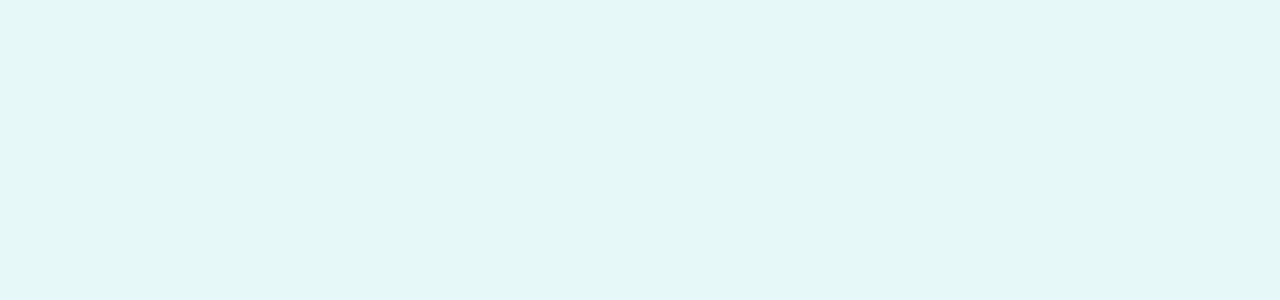
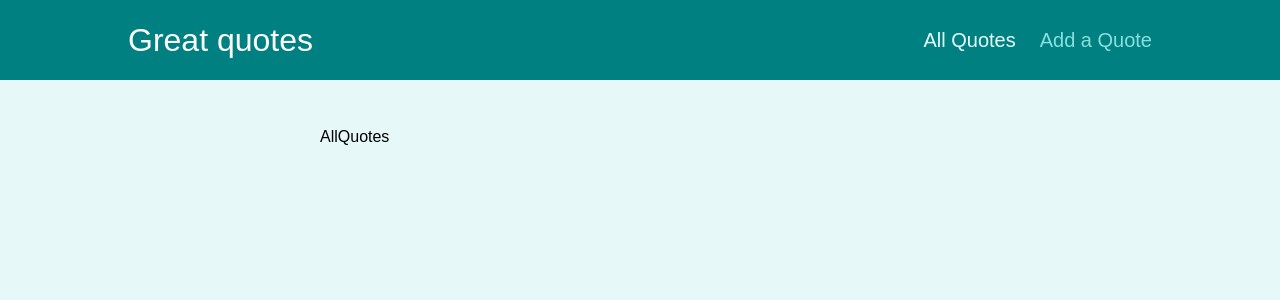
Before and after one commit to adilahamad786/best-quotes-app, a React (Create React App) app: page /quotes in a window 1280 px wide. Shown: the top 300 px of the page. Built offline with nearby package versions, Linux system fonts and the light colour scheme.

Commit message:
Creating Layout component and add more link functionality.

```diff
--- a/package.json
+++ b/package.json
@@ -8,8 +8,8 @@
     "@testing-library/user-event": "^12.5.0",
     "react": "^17.0.1",
     "react-dom": "^17.0.1",
-    "react-router-dom": "^5.2.0",
-    "react-scripts": "4.0.1",
+    "react-router-dom": "^6.4.2",
+    "react-scripts": "^5.0.1",
     "web-vitals": "^0.2.4"
   },
   "scripts": {
--- a/src/App.js
+++ b/src/App.js
@@ -1,8 +1,19 @@
+import { Routes, Route, Navigate } from 'react-router-dom';
+import AllQuotes from './components/pages/AllQuotes';
+import QuoteDetail from './components/pages/QuoteDetail';
+import NewQuote from './components/pages/NewQuote';
+import Layout from './components/layout/Layout';
+
 function App() {
   return (
-    <div>
-
-    </div>
+    <Layout>
+      <Routes>
+        <Route path="/" element={<Navigate to='/quotes'/>}/>
+        <Route path="/quotes" element={<AllQuotes />}/>
+        <Route path="/quotes/:quoteId/*" element={<QuoteDetail />}/>
+        <Route path="/new-quote" element={<NewQuote />}/>
+      </Routes>
+    </Layout>
   );
 }
 
--- /dev/null
+++ b/src/components/layout/Layout.js
@@ -0,0 +1,14 @@
+import React from 'react'
+import classes from './Layout.module.css';
+import MainNavigation from './MainNavigation';
+
+export const Layout = (props) => {
+  return (
+    <>
+        <MainNavigation />
+        <main className={classes.main}>{props.children}</main>
+    </>
+  );
+};
+
+export default Layout;
--- a/src/index.js
+++ b/src/index.js
@@ -1,6 +1,12 @@
-import ReactDOM from 'react-dom';
+import ReactDOM from "react-dom";
+import { BrowserRouter } from "react-router-dom";
 
-import './index.css';
-import App from './App';
+import "./index.css";
+import App from "./App";
 
-ReactDOM.render(<App />, document.getElementById('root'));
+ReactDOM.render(
+  <BrowserRouter>
+    <App />
+  </BrowserRouter>,
+  document.getElementById("root")
+);
```
